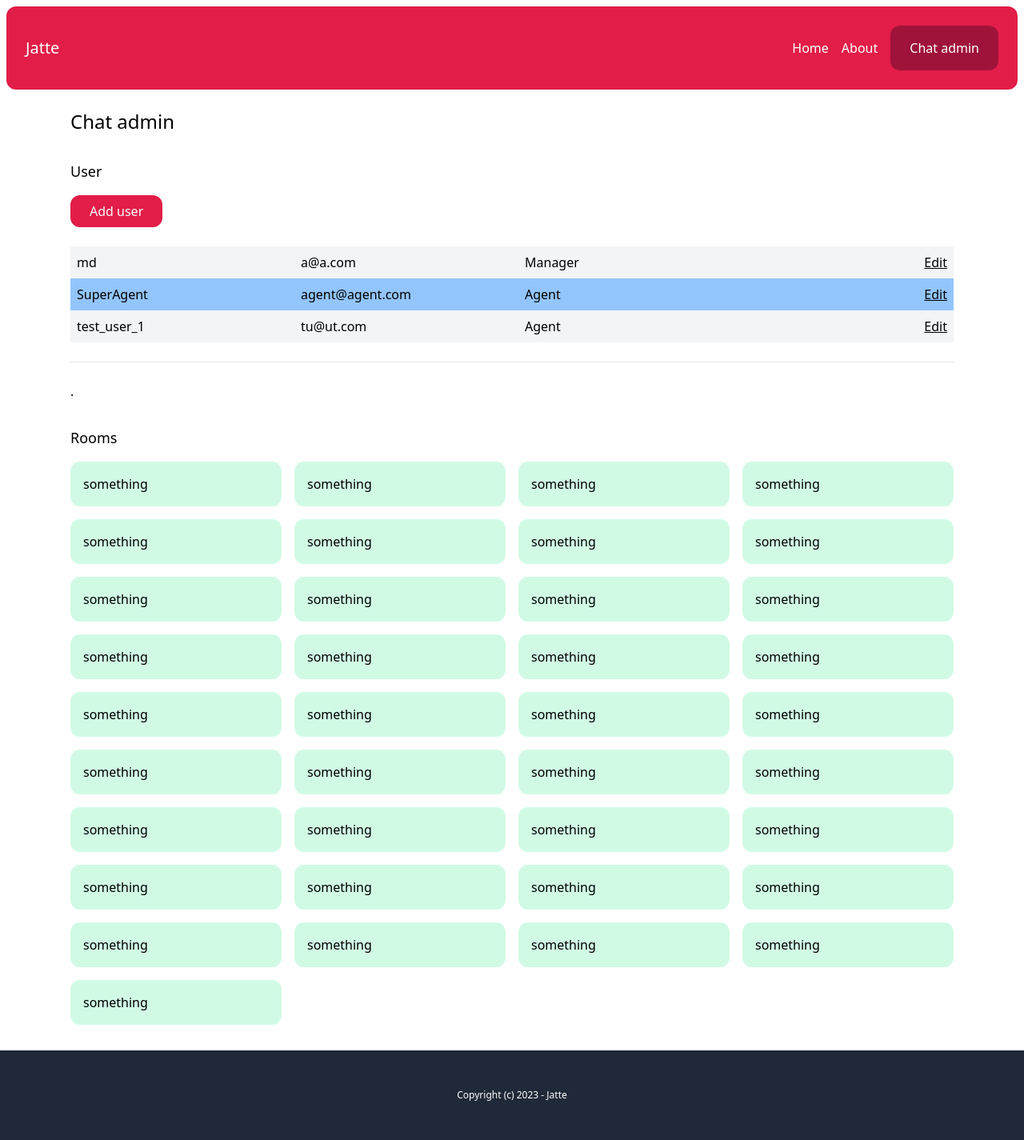
After one commit to MichalDzielinski/channels_big, a Django app: page /chat-admin/ in a window 1280 px wide. The commit adds this page. Shown: the whole page at 80% size. Run offline with Django 4.2, Linux system fonts and the light colour scheme; a user stored in the database is signed in; data comes from the database, SQL or seed files in the repository; both versions use the stored data as it was after the commit; style sheets or scripts are compiled from the project's sources.

Commit message:
Far away

```diff
--- /dev/null
+++ b/chat/templates/chat/admin.html
@@ -0,0 +1,53 @@
+{% extends 'core/base.html' %}
+
+{% block content %}
+
+<h1 class="text-2xl">Chat admin</h1>
+
+    {% if perms.user.add_user %}
+        <div class="mt-8">
+            <h2 class="mb-4 text-lg">User</h2>
+
+            <a href="#" class="inline-block py-2 px-6 bg-rose-600 text-white rounded-xl">Add user</a>
+
+            <div class="mt-6">
+                {% for user in users %}
+                    <div class="grid grid-cols-4 gap-4 py-2 {% cycle 'bg-gray-100' 'bg-blue-300' %}">
+                        <p class="px-2">
+                            {{user.name}}
+                        </p>
+
+                        <p class="px-2">{{user.email}}</p>
+
+                        <p class="px-2">{{user.get_role_display}}</p>
+
+                        <p class="px-2 text-right">
+                            <a href="#" class="underline">Edit</a>
+                        </p>
+
+                    </div>
+                {% endfor %}
+            </div>
+
+        </div>
+        {% endif %}
+
+
+
+        <hr class="my-6">
+        .
+
+        <div class="mt-8">
+            <h2 class="mb-4 text-lg">Rooms</h2>
+            <div class="grid grid-cols-4 gap-4">
+                {% for room in rooms %}
+                <div class="p-4 rounded-xl {% if room.status == 'waiting' %} bg-emerald-100{% elif room.status == 'active' %} bg-yellow-100{% else %}bg-gray-100{% endif %}">
+
+                    something
+                </div>
+                {% endfor %}
+            </div>
+        </div>
+
+
+{% endblock %}
--- a/chat/urls.py
+++ b/chat/urls.py
@@ -6,4 +6,5 @@ app_name = 'chat'
 
 urlpatterns = [
     path('api/create-room/<str:uuid>/', views.create_room, name='create-room'),
+    path('chat-admin/', views.admin, name='admin'),
 ]
--- a/core/templates/core/base.html
+++ b/core/templates/core/base.html
@@ -18,6 +18,10 @@
                 <div class="flex items-center space-x-4">
                     <a href="{% url 'core:index' %}">Home</a>
                     <a href="{% url 'core:about' %}">About</a>
+
+                    {% if request.user.is_authenticated %}
+                        <a href="{% url 'chat:admin' %}" class="inline-block py-4 px-6 bg-rose-800 text-white rounded-xl">Chat admin</a>
+                    {% endif %}
                 </div>
             </nav>
 
```
Also changed, not shown: db.sqlite3.
